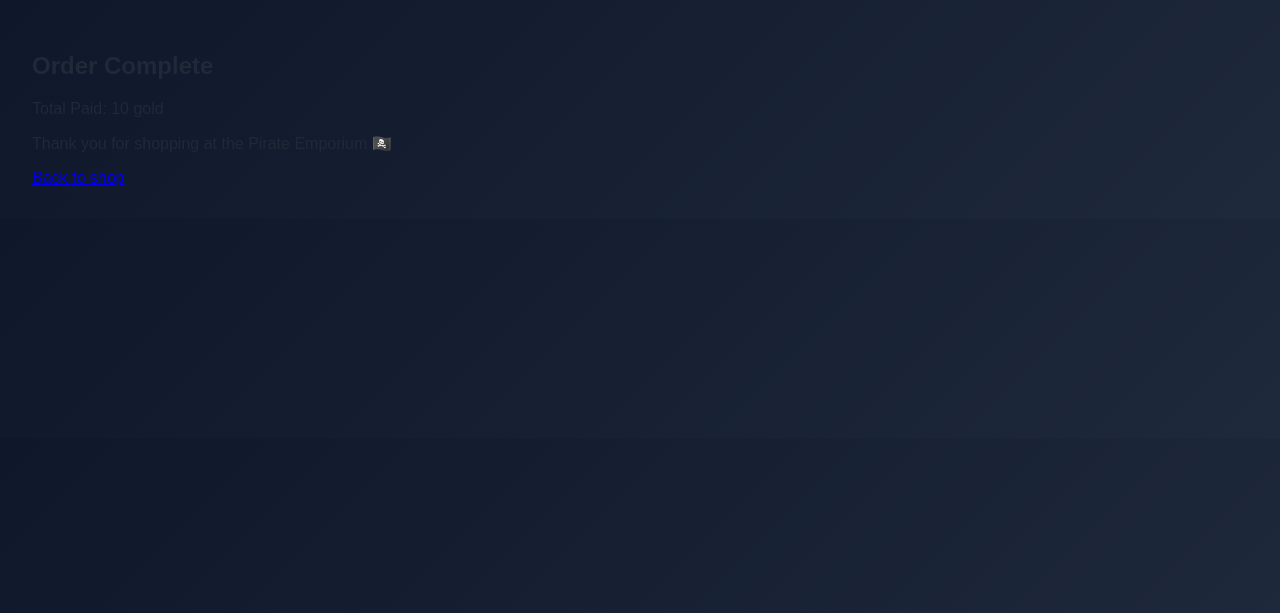
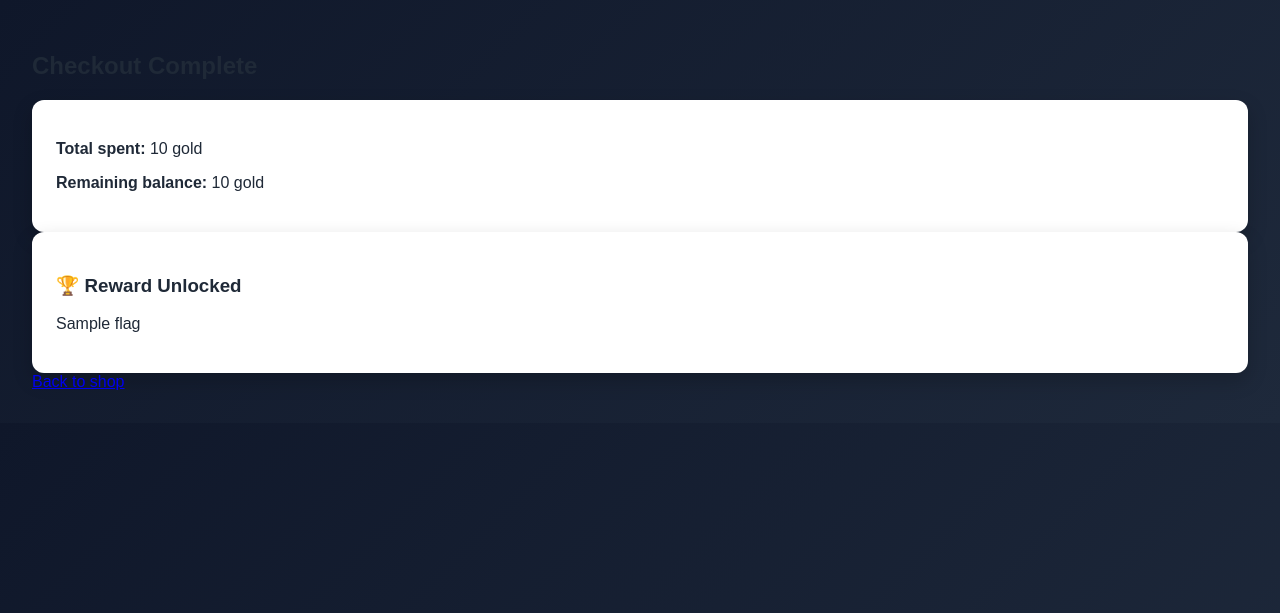
Before and after one commit to keechy1231/Pirate-Imporium, a Flask app: template templates/checkout.html in a window 1280 px wide. Shown: the top 613 px of the page. Run offline with Flask 3, Linux system fonts and the light colour scheme; the template is opened without the code that fills it: most values are stand-ins (such as "Sample title", 1, 10 or a date in 2020).

Commit message:
Updated with Flag

```diff
--- a/app.py
+++ b/app.py
@@ -16,11 +16,13 @@ def login():
 
         if username in USERS and USERS[username] == password:
             session["username"] = username
+            session["balance"] = 1000
             return redirect(url_for("shop"))
         else:
             return render_template("login.html", error="Invalid credentials")
 
     return render_template("login.html")
+
 
 @app.route("/shop")
 def shop():
@@ -28,7 +30,10 @@ def shop():
     if not username:
         return redirect(url_for("login"))
 
-    return render_template("shop.html", username=username)
+    balance = session.get("balance", 0)
+
+    return render_template("shop.html", username=username, balance=balance)
+
 
 @app.route("/checkout", methods=["POST"])
 def checkout():
@@ -36,8 +41,33 @@ def checkout():
     if not username:
         return redirect(url_for("login"))
 
-    total = request.form.get("total")
-    return render_template("checkout.html", total=total)
+    total = int(request.form.get("total", 0))
+    items = request.form.get("items", "")
+
+    balance = session.get("balance", 0)
+
+    if total <= balance:
+        balance -= total
+        session["balance"] = balance
+
+        flag = ""
+        if "parrot" in items:
+            flag = "FLAG{pirate_parrot_loyalty}"
+
+        return render_template(
+            "checkout.html",
+            total=total,
+            balance=balance,
+            flag=flag
+        )
+
+    return render_template(
+        "checkout.html",
+        total=total,
+        balance=balance,
+        flag="Not enough gold!"
+    )
+
 
 @app.route("/my-account")
 def account():
@@ -47,10 +77,12 @@ def account():
 
     return render_template("account.html", username=username)
 
+
 @app.route("/logout")
 def logout():
     session.clear()
     return redirect(url_for("login"))
 
+
 if __name__ == "__main__":
     app.run(debug=True)
--- a/static/style.css
+++ b/static/style.css
@@ -177,3 +177,12 @@ button:hover {
     object-fit: cover;
     border-radius: 8px;
 }
+
+.balance {
+    color: #fbbf24;
+    font-weight: bold;
+    margin-right: 15px;
+    padding: 6px 10px;
+    background: rgba(255, 255, 255, 0.1);
+    border-radius: 6px;
+}
--- a/templates/checkout.html
+++ b/templates/checkout.html
@@ -8,11 +8,23 @@
 <body>
 
 <div class="container">
-    <h2>Order Complete</h2>
-    <p>Total Paid: {{ total }} gold</p>
 
-    <p>Thank you for shopping at the Pirate Emporium 🏴‍☠️</p>
+    <h2>Checkout Complete</h2>
+
+    <div class="card">
+        <p><strong>Total spent:</strong> {{ total }} gold</p>
+        <p><strong>Remaining balance:</strong> {{ balance }} gold</p>
+    </div>
+
+    {% if flag %}
+    <div class="card">
+        <h3>🏆 Reward Unlocked</h3>
+        <p>{{ flag }}</p>
+    </div>
+    {% endif %}
+
     <a href="/shop">Back to shop</a>
+
 </div>
 
 </body>
```
Also changed, not shown: static/script.js (+10 -11 lines), templates/login.html (+9 -0 lines), templates/shop.html (+3 -7 lines).
